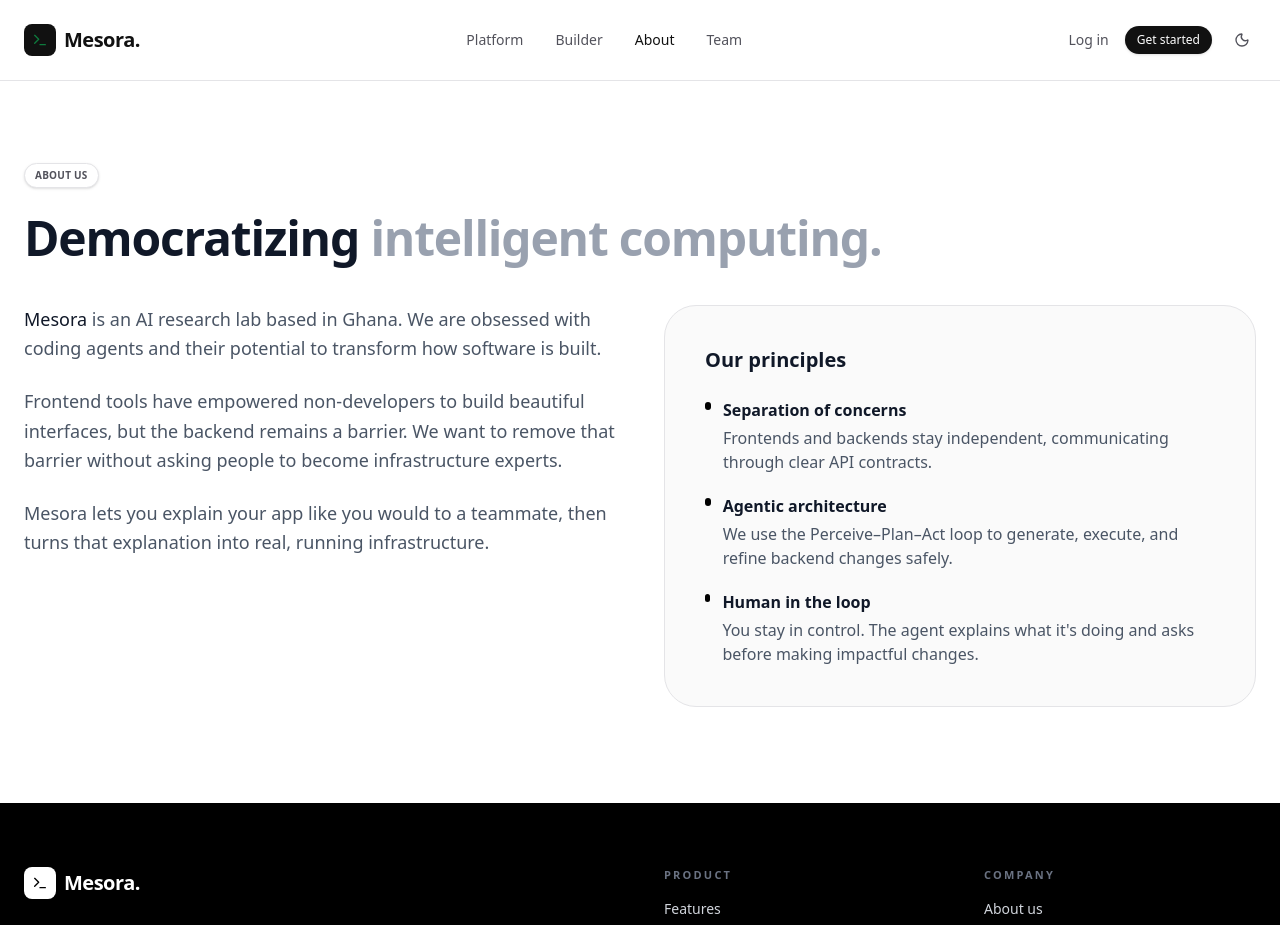
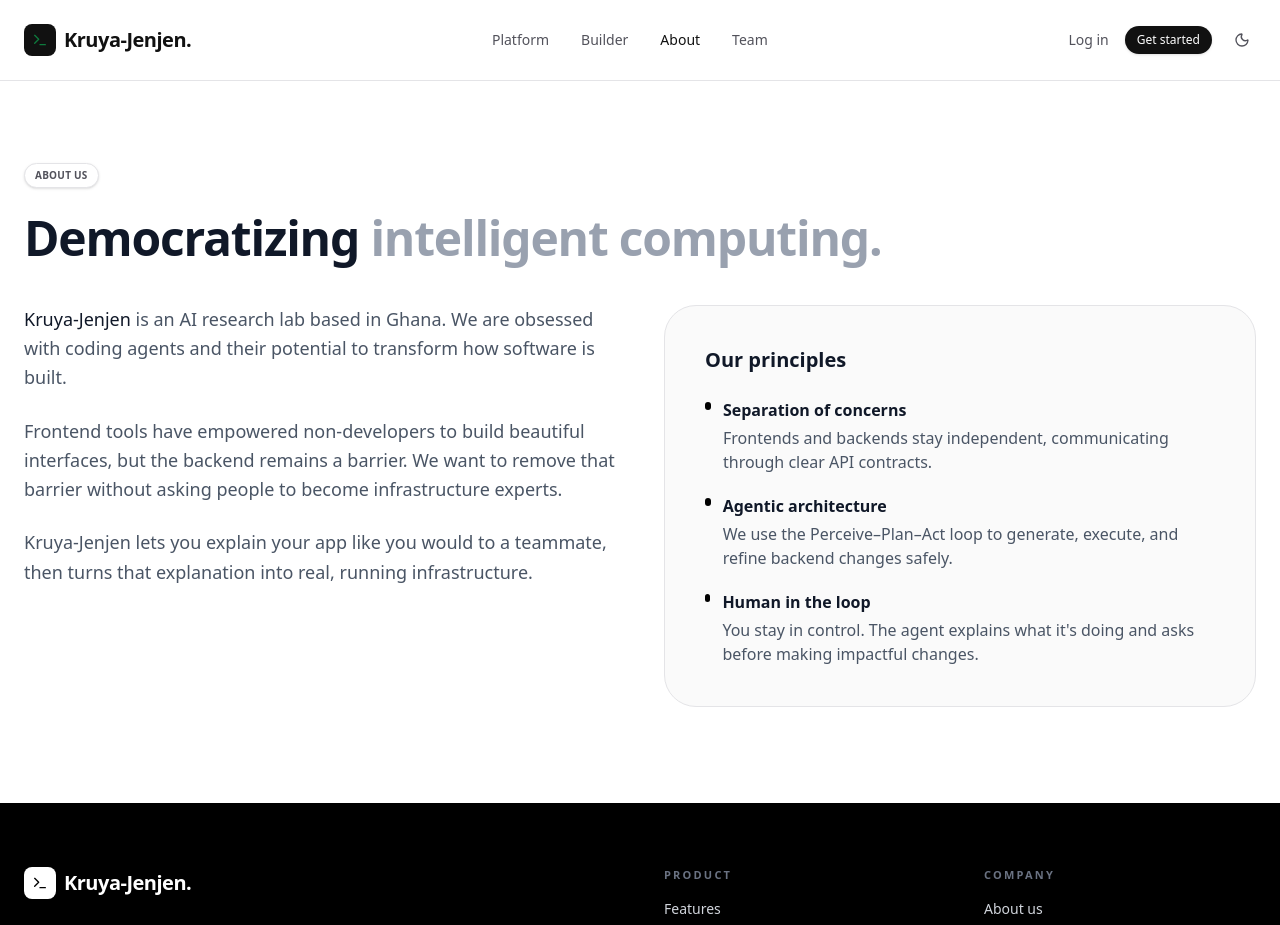
Before and after one commit to NLP-titan/Prosit-2, a Next.js app in the folder frontend/: page /about in a window 1280 px wide. Shown: the top 925 px of the page. Built offline with nearby package versions, Linux system fonts and the light colour scheme.

Commit message:
Update application Name

```diff
--- a/frontend/src/app/about/page.tsx
+++ b/frontend/src/app/about/page.tsx
@@ -20,7 +20,7 @@
           <div className="grid md:grid-cols-2 gap-12 items-start">
             <div className="space-y-6 text-base md:text-lg text-gray-600 leading-relaxed font-light">
               <p>
-                <span className="text-gray-900 font-medium">Mesora</span> is an
+                <span className="text-gray-900 font-medium">Kruya-Jenjen</span> is an
                 AI research lab based in Ghana. We are obsessed with coding
                 agents and their potential to transform how software is built.
               </p>
@@ -31,7 +31,7 @@
                 experts.
               </p>
               <p>
-                Mesora lets you explain your app like you would to a teammate,
+                Kruya-Jenjen lets you explain your app like you would to a teammate,
                 then turns that explanation into real, running infrastructure.
               </p>
             </div>
--- a/frontend/src/app/globals.css
+++ b/frontend/src/app/globals.css
@@ -3,7 +3,7 @@
 @source "./projects/*/page.tsx";
 
 :root {
-  /* Light mode defaults - Mesora-inspired */
+  /* Light mode defaults - Kruya-Jenjen-inspired */
   --bg-primary: #ffffff;
   --bg-secondary: #f4f4f5;    /* soft gray, used for shells */
   --bg-tertiary: #e4e4e7;
@@ -12,7 +12,7 @@
   --text-secondary: #52525b;
   --text-muted: #a1a1aa;
   --border-color: #e4e4e7;
-  --accent: #0e7a3d;          /* Mesora green */
+  --accent: #0e7a3d;          /* Kruya-Jenjen green */
   --chat-user-bg: #111111;
   --chat-user-text: #ffffff;
   --chat-ai-bg: #ffffff;
--- a/frontend/src/app/layout.tsx
+++ b/frontend/src/app/layout.tsx
@@ -14,7 +14,7 @@
 });
 
 export const metadata: Metadata = {
-  title: "BackendForge",
+  title: "Kruya-Jenjen",
   description: "Build backend APIs with natural language",
 };
 
--- a/frontend/src/app/page.tsx
+++ b/frontend/src/app/page.tsx
@@ -17,7 +17,7 @@
           <div className="page-shell">
             <div className="bg-bg-secondary rounded-[40px] px-6 py-16 md:py-28 text-center flex flex-col items-center relative overflow-hidden">
               <Badge className="mb-8" variant="soft">
-                Mesora AI Research
+                Kruya-Jenjen AI Research
               </Badge>
               <h1 className="text-4xl md:text-6xl lg:text-7xl font-semibold tracking-tight text-text-primary mb-6 max-w-4xl leading-[1.1]">
                 Build robust backend APIs{" "}
@@ -26,7 +26,7 @@
               </h1>
               <p className="text-lg md:text-xl text-text-secondary mb-10 max-w-2xl font-light">
                 Describe what your application should do in plain English.
-                Mesora&apos;s coding agents design, scaffold, and deploy a
+                Kruya-Jenjen&apos;s coding agents design, scaffold, and deploy a
                 production-grade FastAPI + PostgreSQL backend for you.
               </p>
               <div className="flex flex-col sm:flex-row gap-4">
@@ -96,7 +96,7 @@
                 built in from day one.
               </h2>
               <p className="text-text-secondary max-w-2xl mx-auto text-lg">
-                Design from the frontend and let Mesora generate a clean,
+                Design from the frontend and let Kruya-Jenjen generate a clean,
                 well-defined API interface and backend infrastructure for your
                 app.
               </p>
@@ -113,7 +113,7 @@
                 </h3>
                 <p className="text-text-secondary leading-relaxed">
                   Build your UI in React, Lovable, or any tool you love.
-                  Connect to your Mesora backend via standard API protocols.
+                  Connect to your Kruya-Jenjen backend via standard API protocols.
                 </p>
               </div>
 
@@ -169,7 +169,7 @@
                     Describe your data model
                   </h3>
                   <p className="text-text-secondary mb-8 max-w-md">
-                    Tell Mesora what resources your application needs. The agent
+                    Tell Kruya-Jenjen what resources your application needs. The agent
                     reasons about your description and designs an optimal schema
                     and API surface.
                   </p>
@@ -225,7 +225,7 @@
             <div className="grid md:grid-cols-2 gap-12 items-start">
               <div className="space-y-6 text-base md:text-lg text-text-secondary leading-relaxed font-light">
                 <p>
-                  <span className="text-text-primary font-medium">Mesora</span> is
+                  <span className="text-text-primary font-medium">Kruya-Jenjen</span> is
                   an AI research lab based in Ghana. We are obsessed with
                   coding agents and their potential to transform how software is
                   built.
@@ -237,7 +237,7 @@
                   infrastructure experts.
                 </p>
                 <p>
-                  Mesora lets you explain your app like you would to a teammate,
+                  Kruya-Jenjen lets you explain your app like you would to a teammate,
                   then turns that explanation into real, running infrastructure.
                 </p>
               </div>
--- a/frontend/src/app/projects/[projectId]/page.tsx
+++ b/frontend/src/app/projects/[projectId]/page.tsx
@@ -242,7 +242,7 @@
             </div>
             <div className="min-w-0">
               <p className="text-[11px] font-semibold uppercase tracking-[0.14em] text-text-muted">
-                Mesora agent
+                Kruya-Jenjen agent
               </p>
               <h1 className="text-sm font-semibold text-text-primary truncate">
                 {state.project?.name || state.project?.id || projectId}
@@ -563,7 +563,7 @@
                       </div>
                       <div>
                         <p className="text-xs font-semibold text-text-primary">
-                          Mesora Agent
+                          Kruya-Jenjen Agent
                         </p>
                         <p className="text-[11px] text-text-muted">
                           Describe in plain English the backend you need.
--- a/frontend/src/components/SiteFooter.tsx
+++ b/frontend/src/components/SiteFooter.tsx
@@ -13,7 +13,7 @@
               <Terminal className="w-4 h-4 text-black" />
             </div>
             <span className="font-bold text-xl tracking-tight">
-              Mesora.
+              Kruya-Jenjen.
             </span>
           </div>
           <p className="text-gray-400 max-w-xs font-light text-sm">
@@ -111,7 +111,7 @@
       </div>
       <div className="page-shell max-w-6xl mt-12 pt-6 border-t border-white/10 text-[11px] md:text-xs text-gray-500 flex flex-col md:flex-row justify-between items-center gap-3">
         <p>
-          © {new Date().getFullYear()} Mesora AI Research Lab. All rights
+          © {new Date().getFullYear()} Kruya-Jenjen AI Research Lab. All rights
           reserved.
         </p>
         <div className="flex gap-6">
--- a/frontend/src/components/SiteNav.tsx
+++ b/frontend/src/components/SiteNav.tsx
@@ -26,7 +26,7 @@
               <Terminal className="w-4 h-4 text-accent" />
             </div>
             <span className="font-bold text-xl tracking-tight">
-              Mesora.
+              Kruya-Jenjen.
             </span>
           </Link>
 
```
